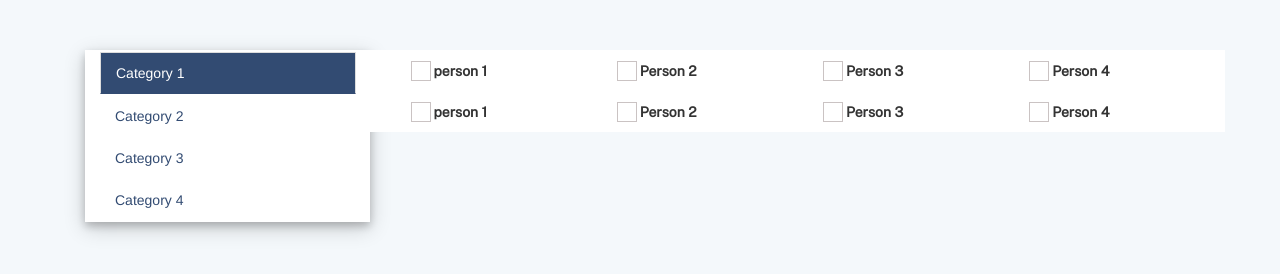
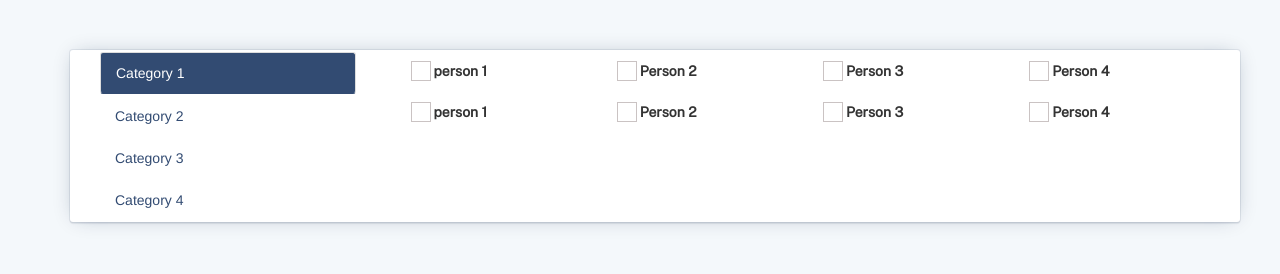
Before and after one commit to karthikp196/gitcart, a plain HTML site: page index.html in a window 1280 px wide. Drawn offline with nearby package versions, Linux system fonts and the light colour scheme.

Commit message:
added border

```diff
--- a/css/style.css
+++ b/css/style.css
@@ -15,10 +15,11 @@
 .tabs-left>li.active>a,
 .tabs-left>li.active>a:hover,
 .tabs-left>li.active>a:focus {
-  border-bottom-color: #324b72;
+  /* border-bottom-color: #324b72; */
   background: #324b72;
   color: #fff;
-  border-radius:0px!important;
+  border-radius:3px!important;
+
 /*   border-right-color: transparent; */
 }
 .tabs-left>li.active>a::after
@@ -149,15 +150,27 @@ background:#fff;
 .mybg
 {
   background:white;
+  /* box-shadow: 0 4px 8px 0 rgba(0, 0, 0, 0.2), 0 0 20px 0 rgba(0, 0, 0, 0.19); */
 }
 body
 {
   background-color: #F4F8FB;
 }
 
+.drpshadow1
+{
+  background-color: rgb(255, 255, 255);
+    box-shadow: rgba(9, 30, 66, 0.08) 0px 0px 0px 1px, rgba(9, 30, 66, 0.08) 0px 2px 1px, rgba(9, 30, 66, 0.31) 0px 0px 20px -6px;
+    color: rgb(9, 30, 66);
+
+    pointer-events: auto;
+    border-radius: 3px;
+    outline: 0px;
+}
+
 .tabpnl
 {
-  box-shadow: 0 4px 8px 0 rgba(0, 0, 0, 0.2), 0 6px 20px 0 rgba(0, 0, 0, 0.19);
+  /* box-shadow: 0 4px 8px 0 rgba(0, 0, 0, 0.2), 0 6px 20px 0 rgba(0, 0, 0, 0.19); */
   background:white;
 }
 
--- a/index.html
+++ b/index.html
@@ -18,7 +18,7 @@
 
         <div class="container">
             <div class="row">
-              <div  class="col-sm-12">
+              <div  class="col-sm-12 drpshadow1">
                   <div class="col-xs-3 tabpnl">
                     <!-- Nav tabs -->
                     <ul class="nav nav-tabs tabs-left sideways" id="navTabs">
```
